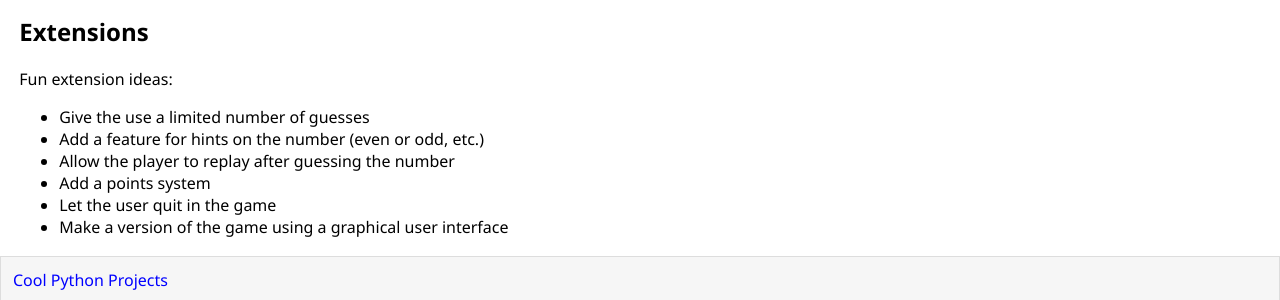
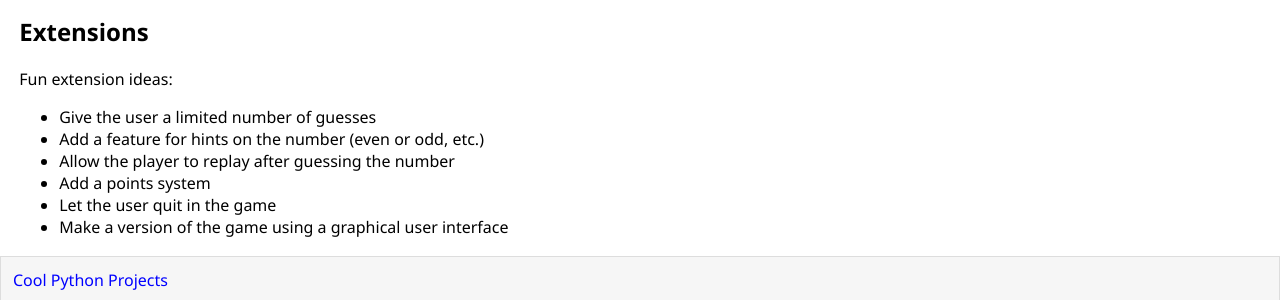
Before and after one commit to learnmonkey/learnmonkey.github.io, a Jekyll site: the page built from programming/python/cool-projects/1-number-guessing.html, in a window 1280 px wide. Shown: the part 1396-1696 px from the top of the page. Built offline with Jekyll 4.4.1, drawn with Linux system fonts in a browser that asks for light colours; nearby versions of some CDN libraries.

Commit message:
fix typo

```diff
--- a/programming/python/cool-projects/1-number-guessing.html
+++ b/programming/python/cool-projects/1-number-guessing.html
@@ -59,7 +59,7 @@ while True:
     <h2>Extensions</h2>
     <p>Fun extension ideas:</p>
     <ul>
-        <li>Give the use a limited number of guesses</li>
+        <li>Give the user a limited number of guesses</li>
         <li>Add a feature for hints on the number (even or odd, etc.)</li>
         <li>Allow the player to replay after guessing the number</li>
         <li>Add a points system</li>
```
